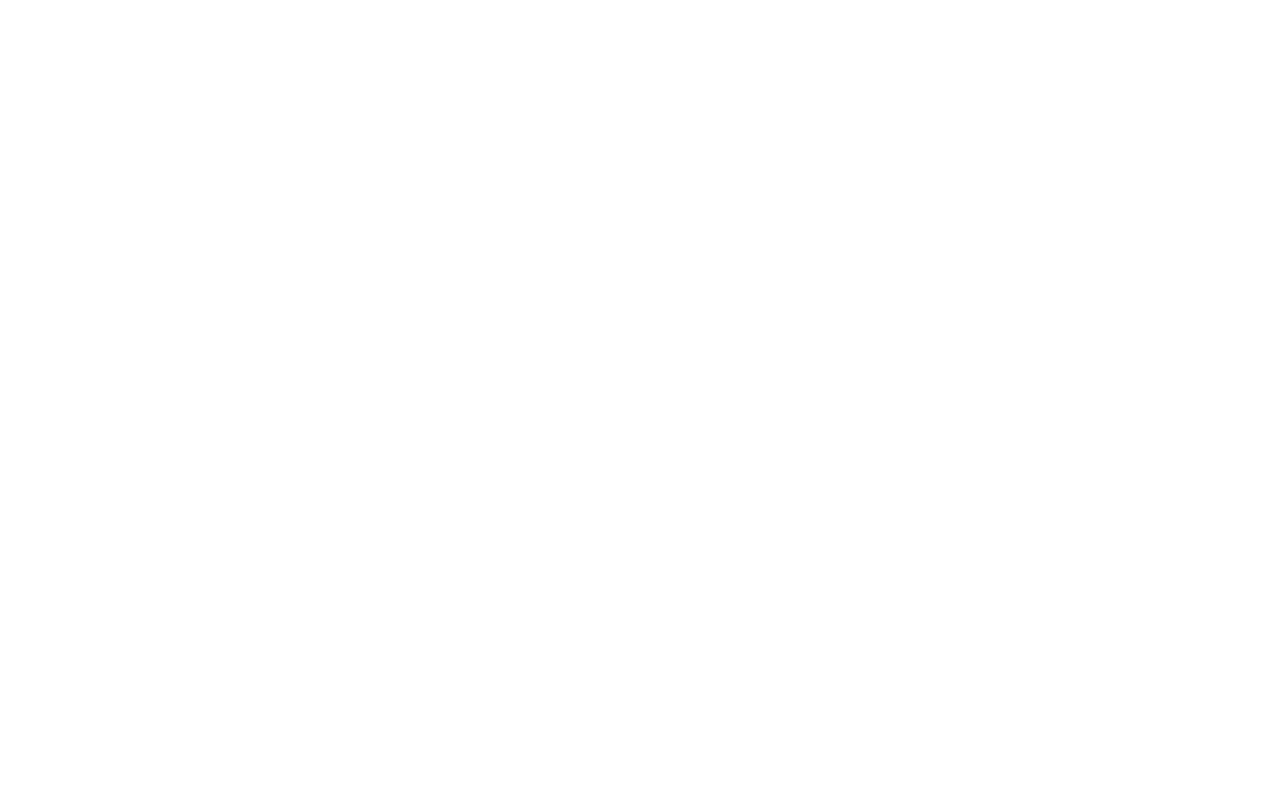
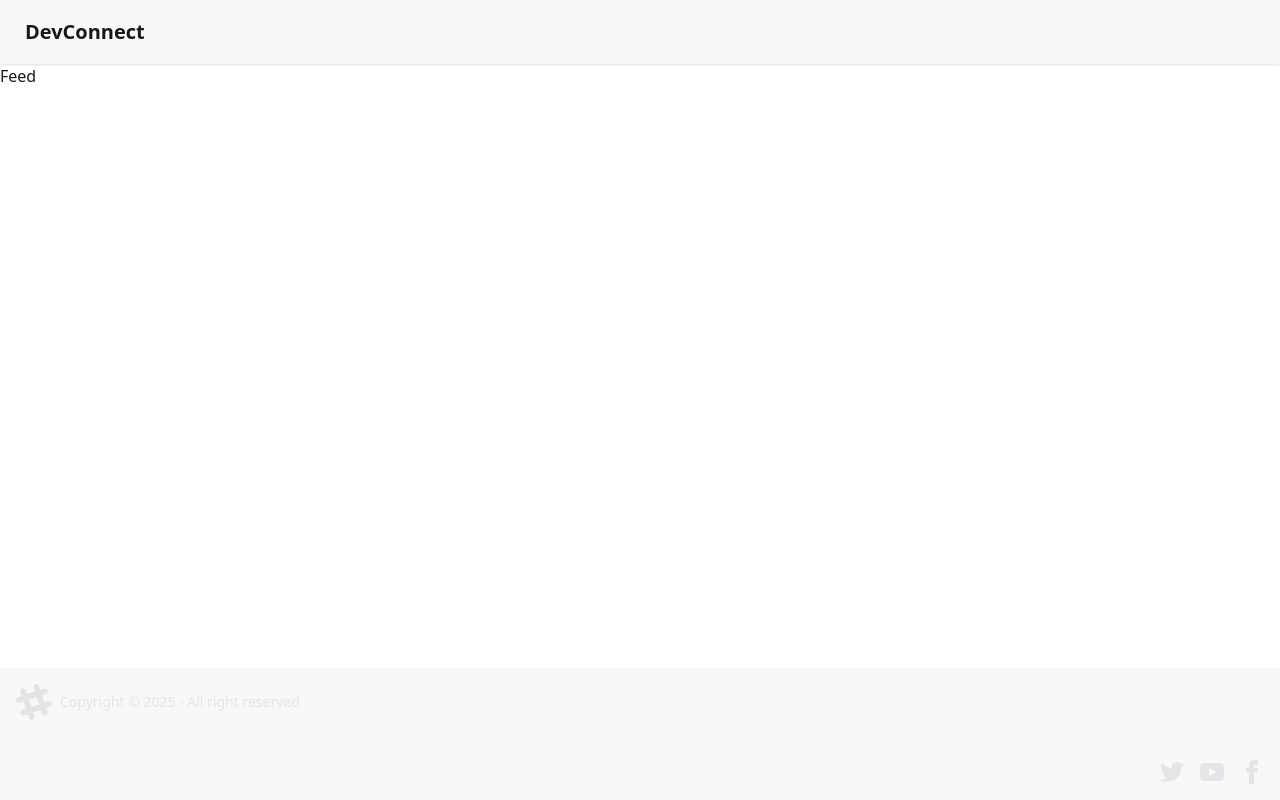
Before and after one commit to s0meshnalla/DevConnect-WEB, a React (Vite) app: page /feed in a window 1280 px wide. Before the commit this address had no page. Built offline with nearby package versions, Linux system fonts and the light colour scheme.

Commit message:
page navigation basics added

```diff
--- a/src/App.jsx
+++ b/src/App.jsx
@@ -5,6 +5,7 @@ import Login from "./components/Login";
 import Porfile from "./components/Porfile";
 import { Provider } from "react-redux";
 import appStore from "./utils/appStore";
+import Feed from "./components/Feed";
 
 function App() {
   return (
@@ -15,6 +16,7 @@ function App() {
             <Route path="/" element={<Body />}>
               <Route path="/login" element={<Login />} />
               <Route path="/profile" element={<Porfile />} />
+              <Route path="/feed" element={<Feed />} />
             </Route>
           </Routes>
         </BrowserRouter>
--- /dev/null
+++ b/src/components/Feed.jsx
@@ -0,0 +1,7 @@
+import React from "react";
+
+const Feed = () => {
+  return <div>Feed</div>;
+};
+
+export default Feed;
--- a/src/components/Login.jsx
+++ b/src/components/Login.jsx
@@ -2,18 +2,21 @@ import axios from "axios";
 import React, { useState } from "react";
 import { useDispatch } from "react-redux";
 import { addUser } from "../utils/userSlice";
+import { useNavigate } from "react-router-dom";
+import { BASE_URL } from "../utils/constants";
 
 const Login = () => {
   const [emailId, setEmailId] = useState("dhoni@gmail.com");
   const [password, setPassword] = useState("madhavi");
   const dispatch = useDispatch();
+  const navigate = useNavigate(); // Initialize navigate
 
   //Handling the user login credentials
   const handleLogin = async () => {
     try {
       console.log("Sending login request...");
       const res = await axios.post(
-        "http://localhost:7777/login",
+        BASE_URL + "/login",
         {
           emailId,
           password,
@@ -22,6 +25,7 @@ const Login = () => {
       );
       console.log("Response:", res.data); // Log the response
       dispatch(addUser(res.data));
+      return navigate("/feed");
     } catch (error) {
       console.log("Error:", error.message); // Log any error
     }
--- /dev/null
+++ b/src/utils/constants.js
@@ -0,0 +1 @@
+export const BASE_URL = "http://localhost:7777";
```
